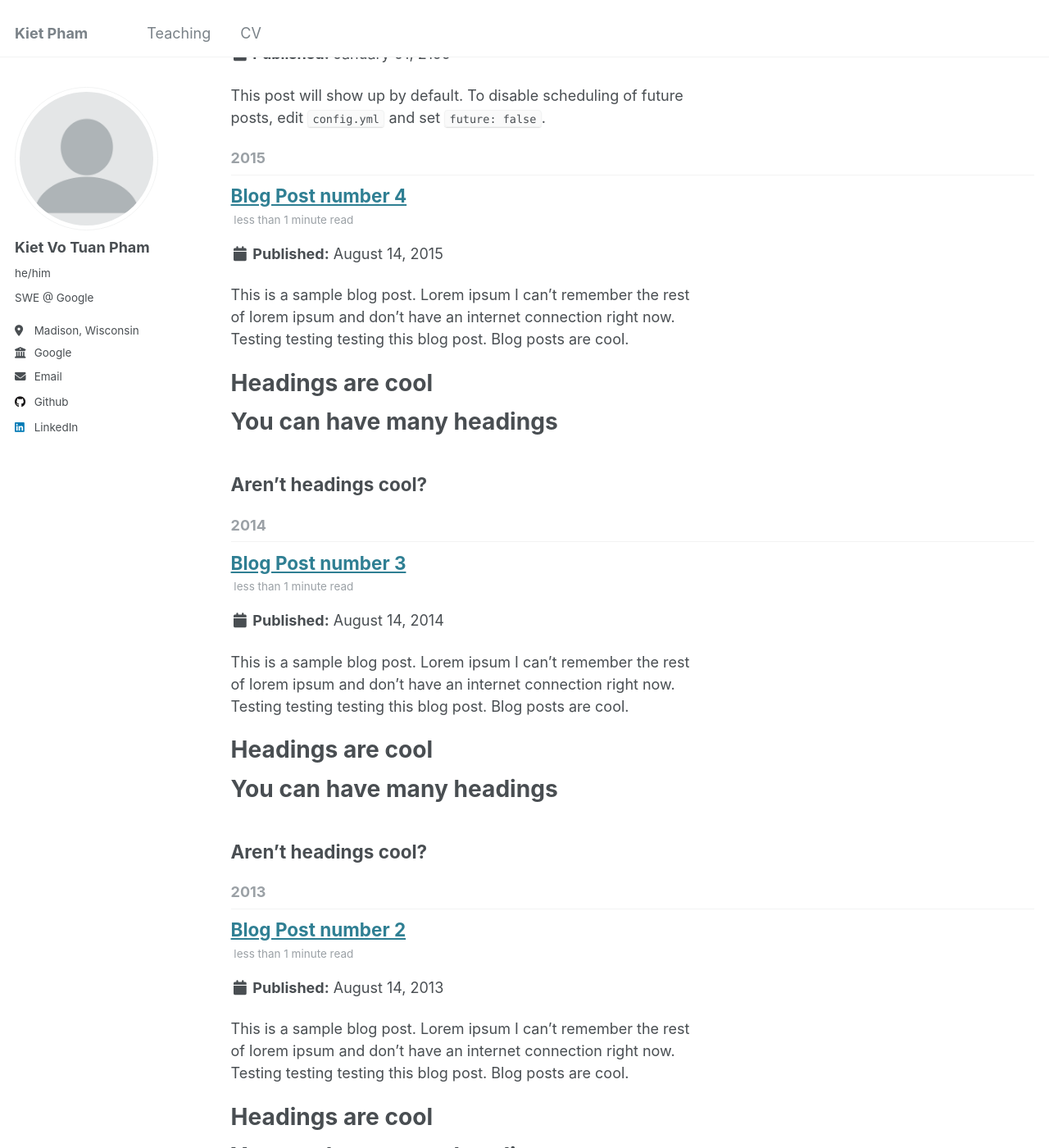
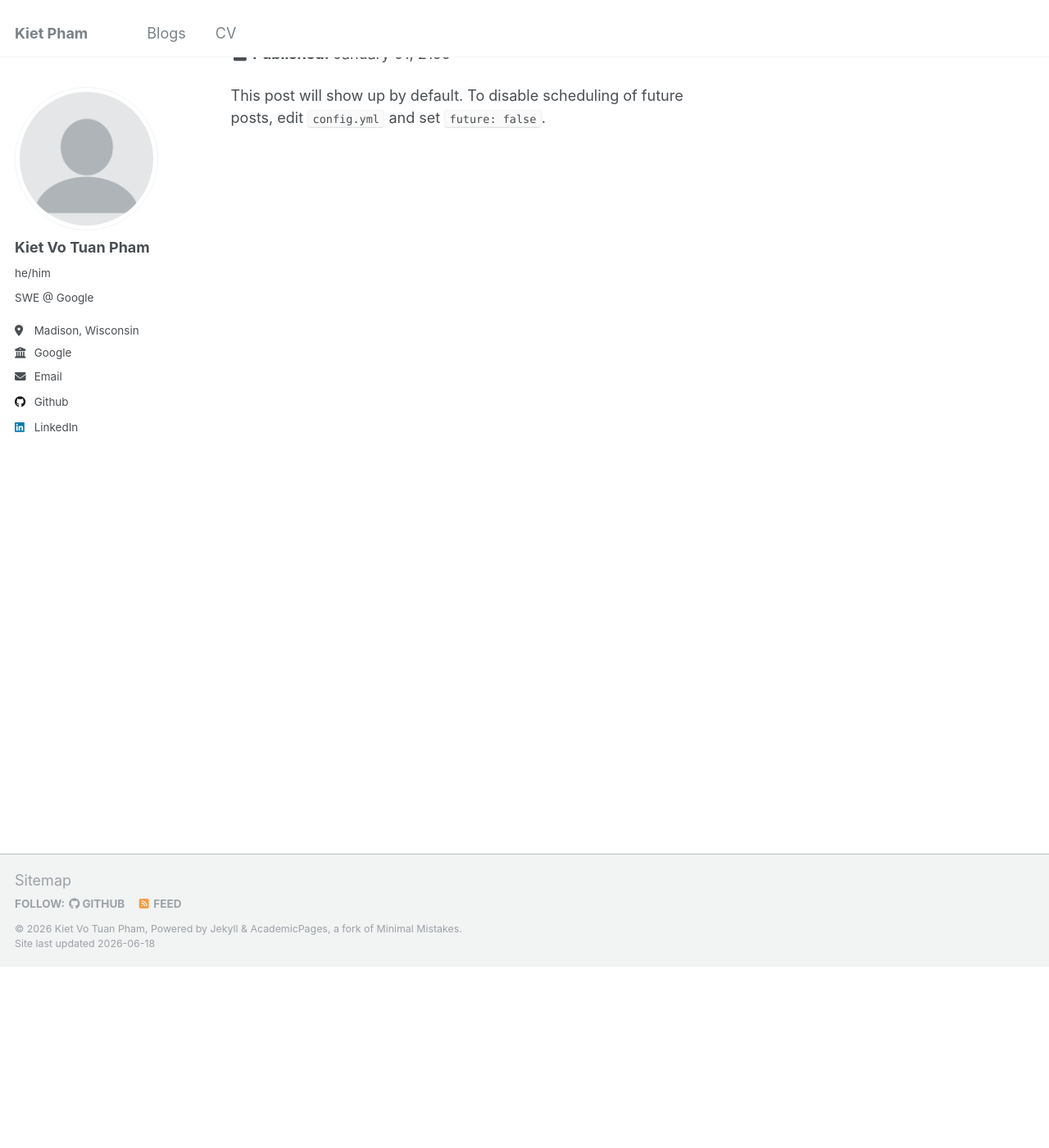
Before and after one commit to kietphamvt/kietphamvt.github.io, a Jekyll site: the page built from _pages/year-archive.html, in a window 1280 px wide and 1400 px high, scrolled down 221 px. Shown: the whole window at 82% size. Built offline with Jekyll 4.4.1, drawn with Linux system fonts in a browser that asks for light colours; some of the changed text lies outside the part shown.

Commit message:
remove teaching, add post

```diff
--- a/_config.yml
+++ b/_config.yml
@@ -87,7 +87,7 @@ publication_category:
 teaser                   :  # filename of teaser fallback teaser image placed in /images/, .e.g. "500x300.png"
 breadcrumbs              : false # true, false (default)
 words_per_minute         : 160
-future                   : true
+future                   : false
 read_more                : "disabled" # if enabled, adds "Read more" links to excerpts
 talkmap_link             : false      #change to true to add link to talkmap on talks page
 comments:
--- a/_data/navigation.yml
+++ b/_data/navigation.yml
@@ -6,12 +6,12 @@
 
 main:
 
-  - title: "Teaching"
-    url: /teaching/
+  # - title: "Teaching"
+  #   url: /teaching/
 
 
-  # - title: "Blog Posts"
-  #   url: /blog/
+  - title: "Blogs"
+    url: /blog/
 
   - title: "CV"
     url: /files/KIET_RESUME.pdf
--- a/_posts/2013-08-14-blog-post-2.md
+++ /dev/null
@@ -1,20 +0,0 @@
----
-title: 'Blog Post number 2'
-date: 2013-08-14
-permalink: /posts/2013/08/blog-post-2/
-tags:
-  - cool posts
-  - category1
-  - category2
----
-
-This is a sample blog post. Lorem ipsum I can't remember the rest of lorem ipsum and don't have an internet connection right now. Testing testing testing this blog post. Blog posts are cool.
-
-Headings are cool
-======
-
-You can have many headings
-======
-
-Aren't headings cool?
-------
--- a/_posts/2014-08-14-blog-post-3.md
+++ /dev/null
@@ -1,20 +0,0 @@
----
-title: 'Blog Post number 3'
-date: 2014-08-14
-permalink: /posts/2014/08/blog-post-3/
-tags:
-  - cool posts
-  - category1
-  - category2
----
-
-This is a sample blog post. Lorem ipsum I can't remember the rest of lorem ipsum and don't have an internet connection right now. Testing testing testing this blog post. Blog posts are cool.
-
-Headings are cool
-======
-
-You can have many headings
-======
-
-Aren't headings cool?
-------
```
Also changed, not shown: _pages/blog.md (added, +12 -0 lines), _posts/2015-08-14-blog-post-4.md (deleted, +0 -20 lines), _teaching/2014-spring-teaching-1.md (+6 -17 lines), _teaching/2015-spring-teaching-2.md (+6 -17 lines), _posts/template.md (renamed from _posts/2012-08-14-blog-post-1.md).
